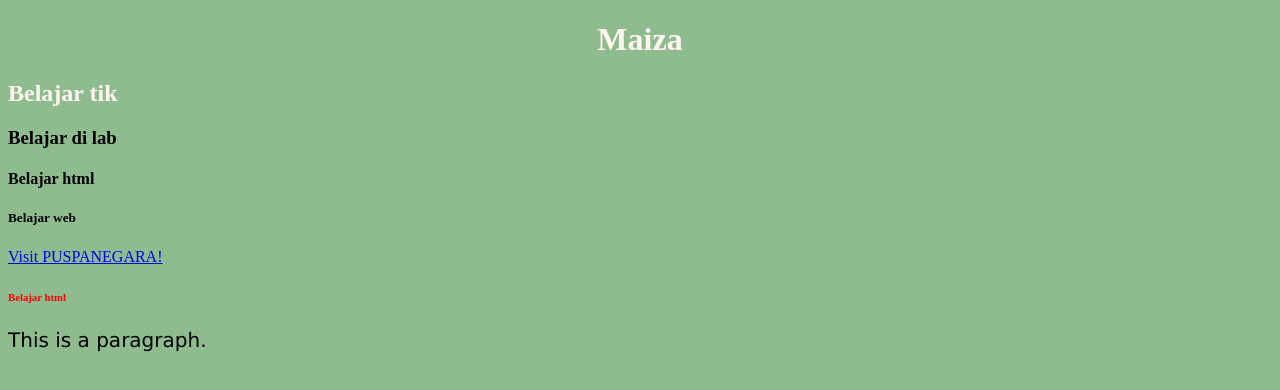
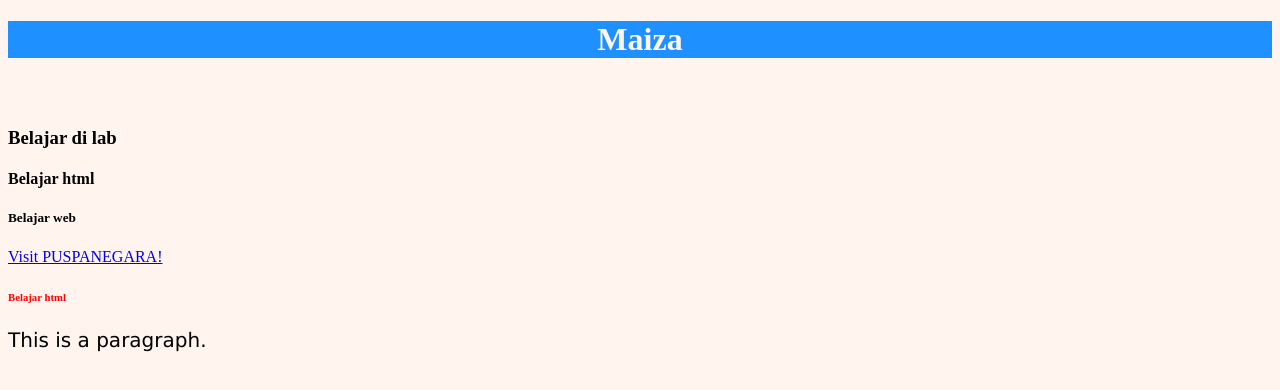
Before and after one commit to maishafrr/maishafrr.github.io, a plain HTML site: page index.html in a window 1280 px wide. Drawn offline with Linux system fonts and the light colour scheme.

Commit message:
Update index.html

```diff
--- a/index.html
+++ b/index.html
@@ -4,7 +4,7 @@
 <title>Belajar HTML</title>
 <style>
 body {
-   background-color: darkseagreen;
+   background-color: seashell;
 }
 
 h1 {
@@ -26,7 +26,7 @@ p {
 </head>
 <body>
 
-<h1>Maiza</h1>
+<h1 style="background-color:DodgerBlue;">Maiza</h1>
 <h2>Belajar tik</h2>
 <h3>Belajar di lab</h3>
 <h4>Belajar html</h4>
```
